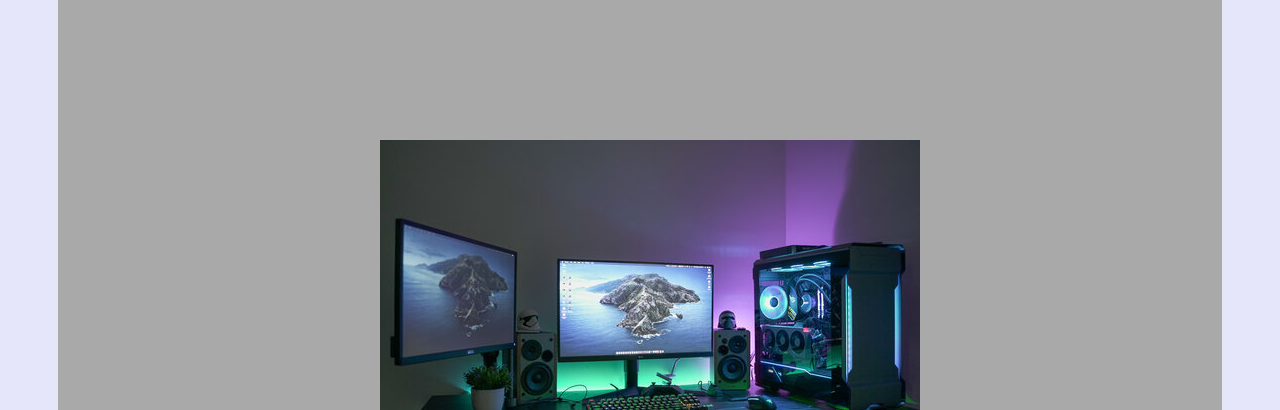
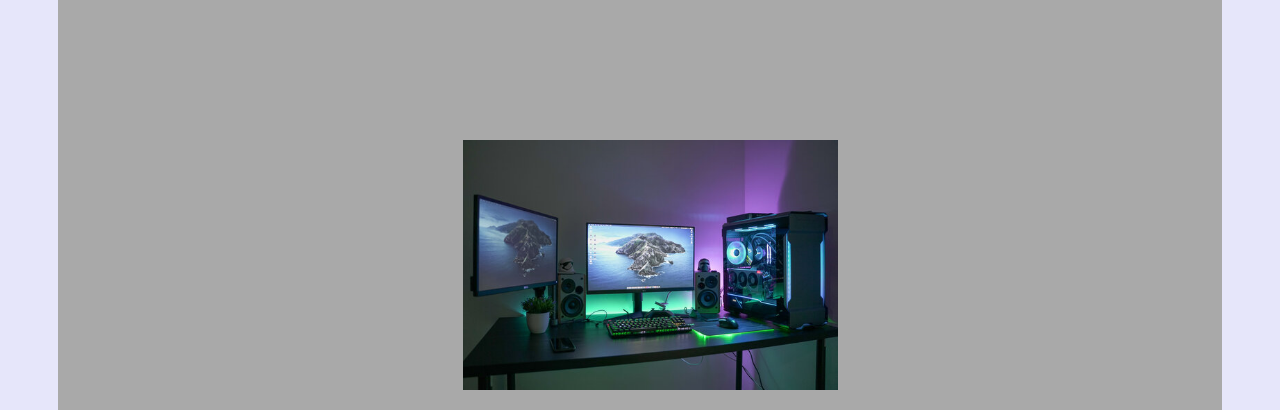
Before and after one commit to LiquoWolf1/Projects1, a plain HTML site: page index.html in a window 1280 px wide. Shown: the top 410 px of the page. Drawn offline with Linux system fonts and the light colour scheme.

Commit message:
Add files via upload

```diff
--- a/index.html
+++ b/index.html
@@ -8,7 +8,8 @@
 </head>
 <body>
     <div class="top-container">
-      <img class="setup" src="./images/setup.png" alt="setup">
+      <img class="setup" src="./images/setup.png" alt="setup" height="250px">
+
       <div>
         <h1>Hi I'm Landen.</h1>
         <h2>A <span class="Beginner">Beginner</span> Web-Developer.</h2>
```
